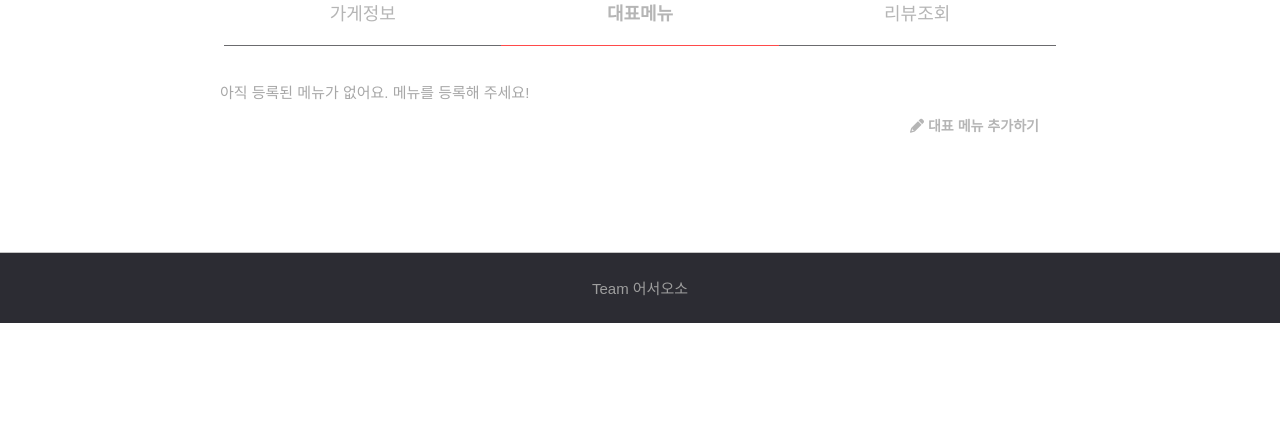
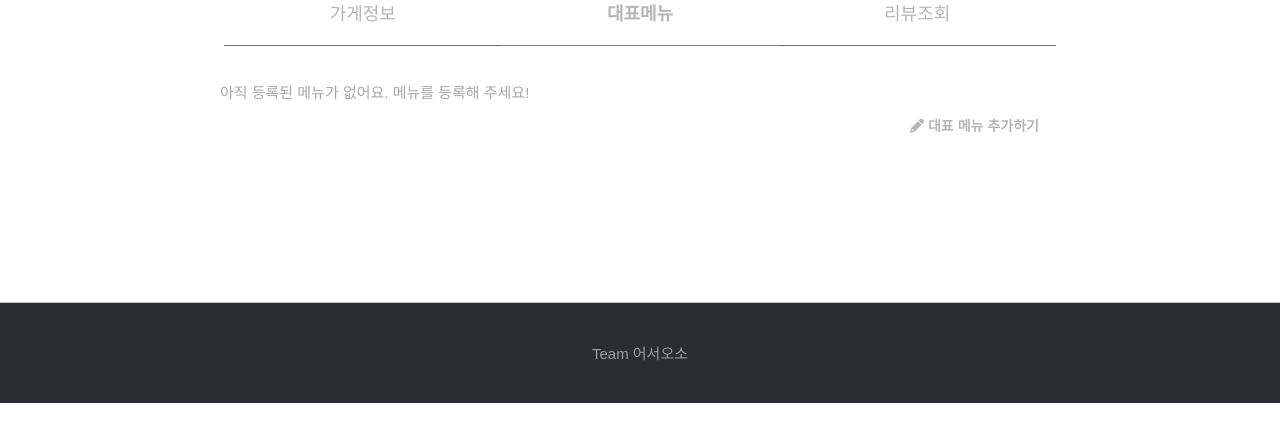
Before and after one commit to sohyu-na/shareat, a Flask app: a page that uses templates/detailnavbar.html in a window 1280 px wide. Shown: the part 295-737 px from the top of the page. Run offline with Flask 2, Linux system fonts and the light colour scheme; data that the repository does not hold is empty; some libraries are stand-ins or nearby versions.

Commit message:
no message

```diff
--- a/static/css/commonStyles.css
+++ b/static/css/commonStyles.css
@@ -69,6 +69,9 @@ button, a{
 
 /* 가게정보-대표매뉴-리뷰조회 네비게이션 바 */
 /*코드*/
+main{
+  margin-bottom: 100px;
+}
 
 .main_image {
   position: relative;
@@ -192,7 +195,7 @@ footer{
   display: flex;
   justify-content: center;
   align-items: center;
-  height:70px;
+  height:100px;
   /* background-color: #fafafa99; */
   background-color: #2c2c33;
   border-top: 0.5px solid #c4c4c4;
```
